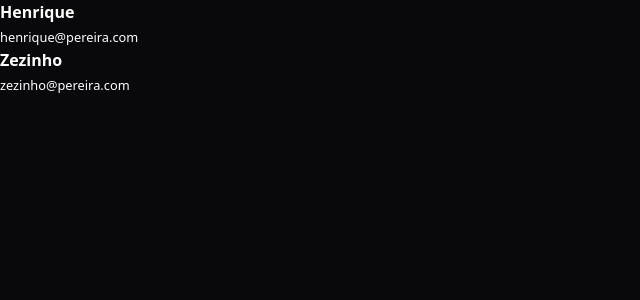
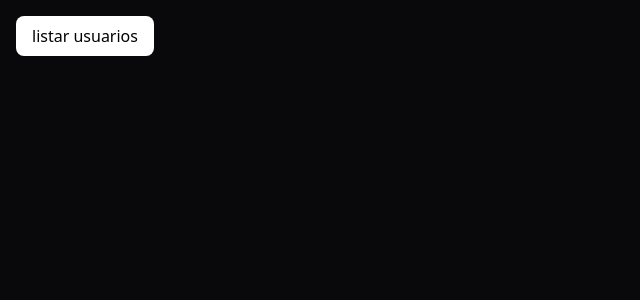
Before and after one commit to projects-for-learning/react-query-fudamentos, a React (Vite) app: page / in a window 1280 px wide. Shown: the top 300 px of the page, without its empty margins (0-640 px from the left). Built offline with nearby package versions, Linux system fonts and the light colour scheme; data requests are answered from the project's data file.

Commit message:
feat: trabalhando com isLoading, isPeding, isFetching, enabled e refetch

```diff
--- a/server/db.json
+++ b/server/db.json
@@ -9,6 +9,11 @@
             "id": 2,
             "name": "Zezinho",
             "email": "zezinho@pereira.com"
+        },
+        {
+            "id": 3,
+            "name": "Motoqueiro",
+            "email": "zx10@veloz.com"
         }
     ]
 }
--- a/src/Users.tsx
+++ b/src/Users.tsx
@@ -1,4 +1,6 @@
 import { useQuery } from "@tanstack/react-query";
+import { sleep } from "./sleep";
+import { useState } from "react";
 
 interface IUser {
   id: string;
@@ -7,9 +9,17 @@ interface IUser {
 }
 
 export function Users() {
-  const { data } = useQuery({
+  /*
+    A propriedade enabled é "reativa" então podemos passar um state para ela
+  */
+  // const [enabled, setEnabled] = useState(false);
+
+  const { data, isLoading, refetch, isPending, isFetching } = useQuery({
+    // enabled: false, estou dizendo para o react-query que essa queryFn mão deve ser executada, para que não execute assim que o componente seja montado
+    enabled: false,
     queryKey: ["users"],
     queryFn: async (): Promise<IUser[]> => {
+      await sleep();
       const response = await fetch("http://localhost:3000/users");
 
       return response.json();
@@ -17,7 +27,17 @@ export function Users() {
   });
 
   return (
-    <div>
+    <div className="p-4">
+      <button
+        className="bg-white text-black px-4 py-2 rounded-lg block"
+        type="button"
+        onClick={() => refetch()}
+        // onClick={() => setEnabled(true)}
+      >
+        listar usuarios
+      </button>
+      {isLoading && <h1>Carregando...</h1>}
+      {!isLoading && isFetching && <small>Fetching...</small>}
       {data?.map((user) => (
         <div key={user.id}>
           <strong className="block">{user.name}</strong>
--- /dev/null
+++ b/src/sleep.ts
@@ -0,0 +1,5 @@
+export function sleep(delay = 1500) {
+  return new Promise((resolve) => {
+    setTimeout(resolve, delay);
+  });
+}
```
